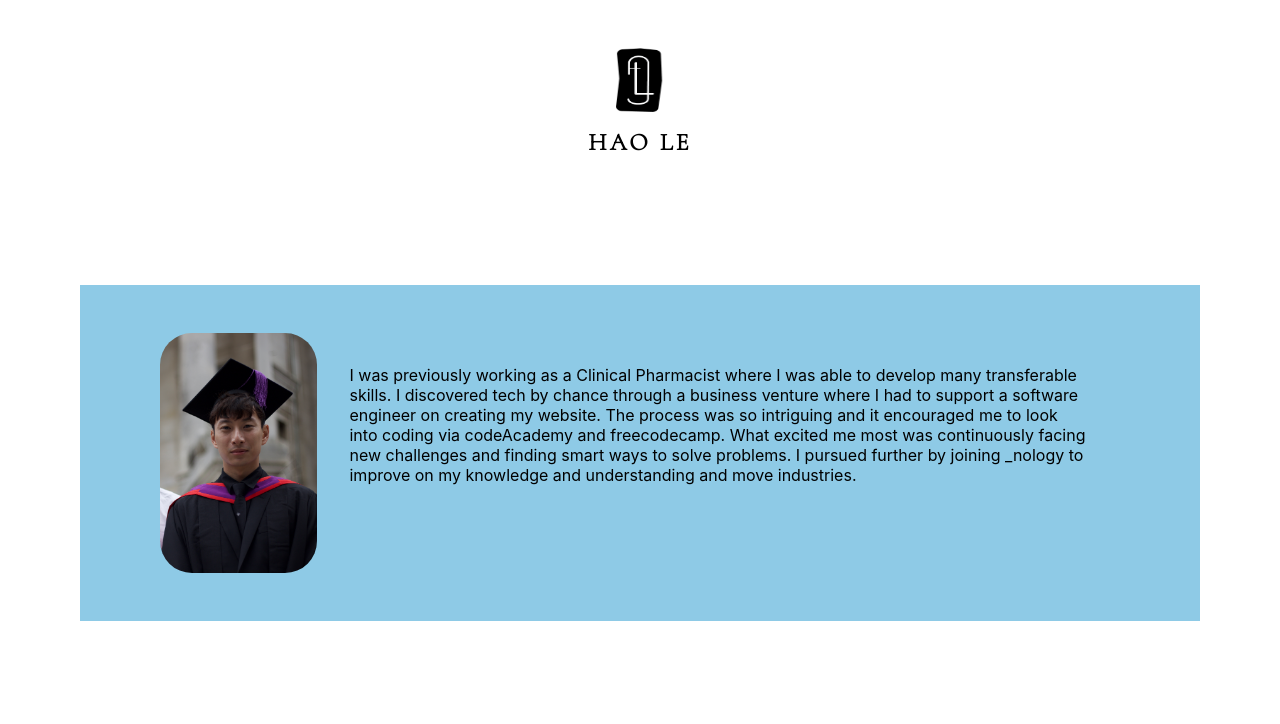
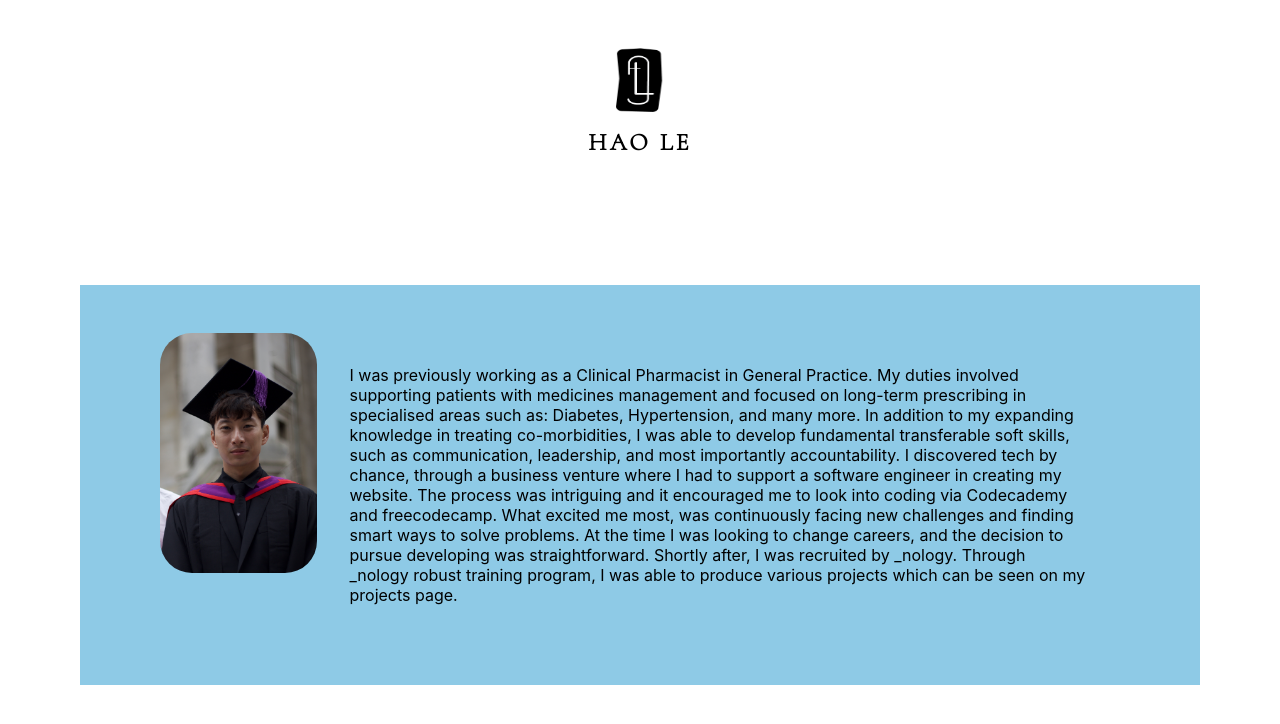
Before and after one commit to haoxle/portfolio-page, a React (Create React App) app: page /about in a window 1280 px wide. Shown: the top 724 px of the page. Built offline with nearby package versions, Linux system fonts and the light colour scheme.

Commit message:
paragraph updated

```diff
--- a/src/pages/Bio/Bio.jsx
+++ b/src/pages/Bio/Bio.jsx
@@ -6,14 +6,22 @@ const Bio = () => {
       <div className="profile">
         <img className="profile_picture" src={profile} alt="me" />
         <p className="profile_description">
-          I was previously working as a Clinical Pharmacist where I was able to
-          develop many transferable skills. I discovered tech by chance through
-          a business venture where I had to support a software engineer on
-          creating my website. The process was so intriguing and it encouraged
-          me to look into coding via codeAcademy and freecodecamp. What excited
-          me most was continuously facing new challenges and finding smart ways
-          to solve problems. I pursued further by joining _nology to improve on
-          my knowledge and understanding and move industries.
+          I was previously working as a Clinical Pharmacist in General Practice.
+          My duties involved supporting patients with medicines management and
+          focused on long-term prescribing in specialised areas such as:
+          Diabetes, Hypertension, and many more. In addition to my expanding
+          knowledge in treating co-morbidities, I was able to develop
+          fundamental transferable soft skills, such as communication,
+          leadership, and most importantly accountability. I discovered tech by
+          chance, through a business venture where I had to support a software
+          engineer in creating my website. The process was intriguing and it
+          encouraged me to look into coding via Codecademy and freecodecamp.
+          What excited me most, was continuously facing new challenges and
+          finding smart ways to solve problems. At the time I was looking to
+          change careers, and the decision to pursue developing was
+          straightforward. Shortly after, I was recruited by _nology. Through
+          _nology robust training program, I was able to produce various
+          projects which can be seen on my projects page.
         </p>
       </div>
     </>
```
